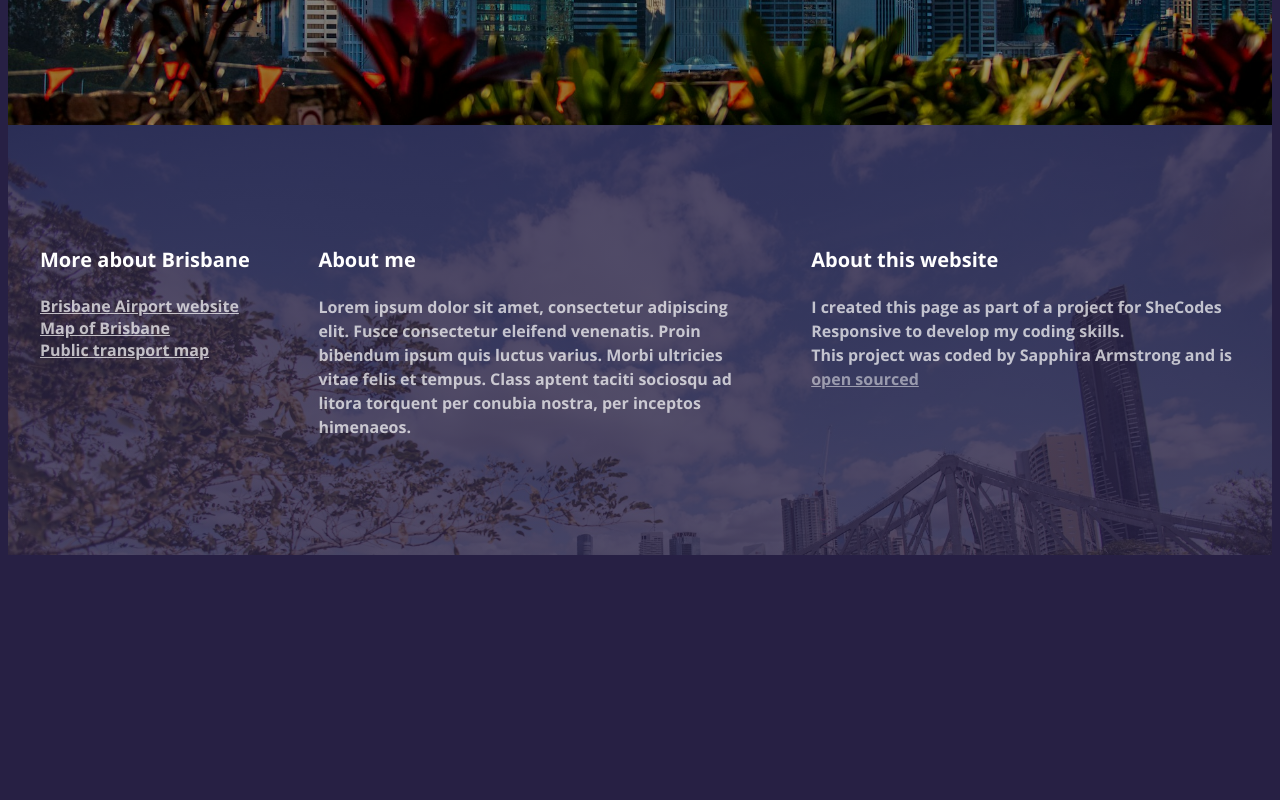
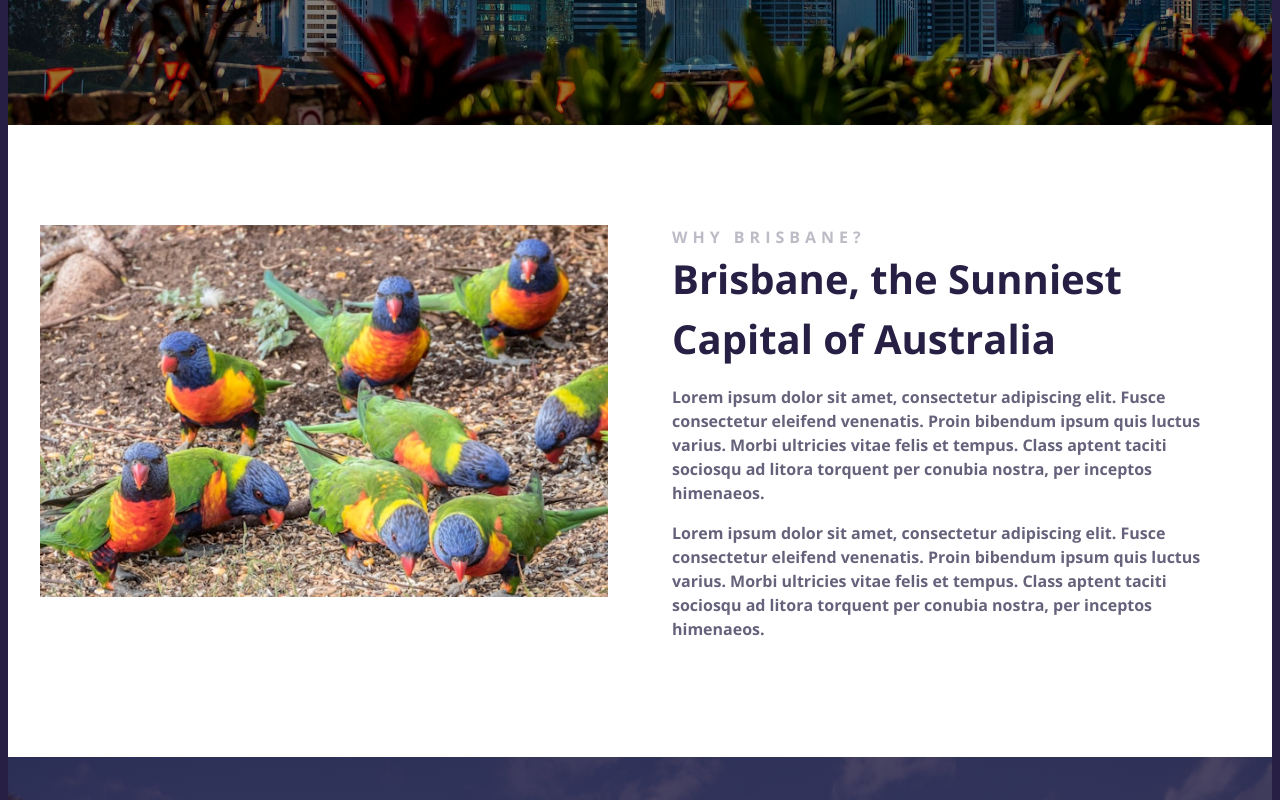
Before and after one commit to sm-armstrong/travel-project, a plain HTML site: page index.html in a window 1280 px wide. Shown: the part 620-1420 px from the top of the page. Before the commit the page ends 1183 px from the top, so only its background shows below. Drawn offline with nearby package versions, Linux system fonts and the light colour scheme.

Commit message:
Added main section

```diff
--- a/index.html
+++ b/index.html
@@ -20,8 +20,33 @@
             <a class="open-sans-bold" href="#more">Learn more</a>
         </header>
 
+        <main>
+            <section class="grid grid-2-columns">
+                <div>
+                    <img
+                    src="images/lorikeets-brisbane.jpg"
+                    alt="Lorikeets in Brisbane"
+                    class="img-responsive">
+                </div>
+                <div>
+                    <h2 class="open-sans-bold">Why Brisbane?</h2>
+                    <h3 class="open-sans-bold">Brisbane, the Sunniest Capital of Australia</h3>
+                    <p class="open-sans-regular">Lorem ipsum dolor sit amet, consectetur adipiscing elit.
+                        Fusce consectetur eleifend venenatis. Proin bibendum ipsum
+                        quis luctus varius. Morbi ultricies vitae felis et tempus.
+                        Class aptent taciti sociosqu ad litora torquent per conubia
+                        nostra, per inceptos himenaeos.</p>
+                    <p class="open-sans-regular">Lorem ipsum dolor sit amet, consectetur adipiscing elit.
+                        Fusce consectetur eleifend venenatis. Proin bibendum ipsum
+                        quis luctus varius. Morbi ultricies vitae felis et tempus.
+                        Class aptent taciti sociosqu ad litora torquent per conubia
+                        nostra, per inceptos himenaeos.</p>
+                </div>
+            </section>
+        </main>
+
         <footer>
-            <section class="grid">
+            <section class="grid grid-3-columns-with-first-narrow">
                 <div>
                     <h3 class="open-sans-bold">More about Brisbane</h3>
 
--- a/src/styles.css
+++ b/src/styles.css
@@ -34,7 +34,6 @@ footer {
   background-repeat: no-repeat;
   background-size: cover;
   color: white;
-  padding: 100px 0;
 }
 
 footer a {
@@ -66,6 +65,13 @@ footer ul {
 .grid {
   display: grid;
   grid-gap: 64px;
+}
+
+.grid-2-columns {
+  grid-template-columns: 1fr 1fr;
+}
+
+.grid-3-columns-with-first-narrow {
   grid-template-columns: 1fr 2fr 2fr;
 }
 
@@ -114,12 +120,50 @@ header h3 {
   margin: 0;
 }
 
+.img-responsive {
+  max-width: 100%;
+}
+
+main {
+  background-color: white;
+}
+
+main h2 {
+  color: #272044;
+  font-size: 16px;
+  letter-spacing: 5px;
+  line-height: 1.5;
+  margin: 0;
+  opacity: 0.3;
+  text-transform: uppercase;
+}
+
+main h3 {
+  color: #272044;
+  font-size: 40px;
+  line-height: 1.5;
+  margin: 0;
+}
+
+main p {
+  color: #272044;
+  font-size: 16px;
+  line-height: 1.5;
+  opacity: 0.7;
+}
+
 section {
   margin: 0 auto;
   max-width: 1200px;
+  padding: 100px 0;
 }
 
 @media (max-width: 960px) {
+  .grid {
+    grid-gap: 32px;
+    grid-template-columns: 1fr;
+  }
+
   header {
     padding: 60px 0;
   }
@@ -135,4 +179,8 @@ section {
   header h3 {
     font-size: 12px;
   }
+
+  section {
+    padding: 30px;
+  }
 }
```
Also changed, not shown: images/lorikeets-brisbane.jpg (added).
